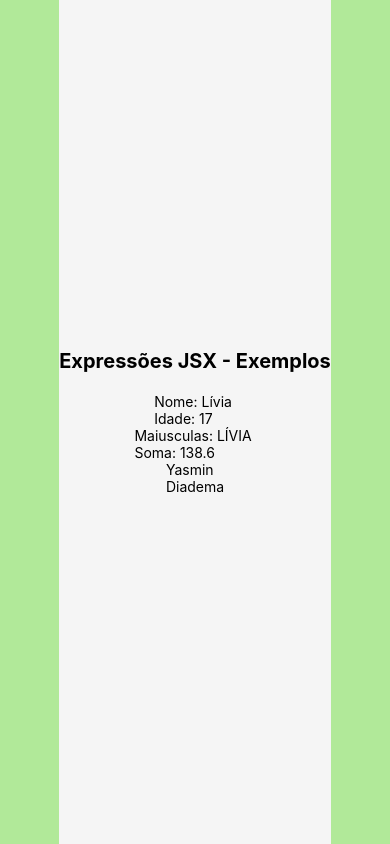
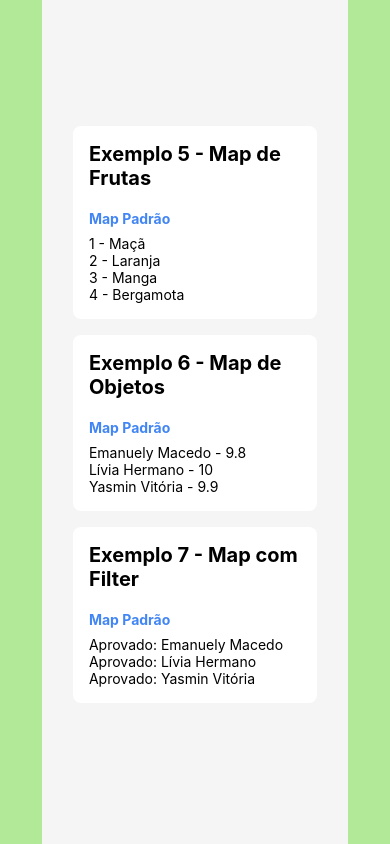
Before and after one commit to emanuely-padovan/first-app, a React Native app: screen / in a window 390 px wide. Built offline with nearby package versions, Linux system fonts and the light colour scheme.

Commit message:
Finalização da Aula

```diff
--- a/src/App.js
+++ b/src/App.js
@@ -1,11 +1,11 @@
 import { StatusBar } from 'expo-status-bar';
 import { StyleSheet, Text, View } from 'react-native';
-import { ExpressoesJSX } from './jsx_examples/02_expressoes';
+import Exemplo04 from './jsx_examples/04_listas';
 
 export default function App() {
   return (
     <View style={styles.container}>
-      <ExpressoesJSX/>
+      <Exemplo04/>
       <StatusBar style="auto" />
     </View>
   );
--- /dev/null
+++ b/src/jsx_examples/04_listas.js
@@ -0,0 +1,72 @@
+import { View, Text, StyleSheet } from "react-native";
+
+export default function Exemplo04() {
+    const frutas = ["Maçã", "Laranja", "Manga", "Bergamota"];
+    const usuarios = [
+        {id: 3, nome: "Emanuely Macedo", nota: 9.8},
+        {id: 1, nome: "Lívia Hermano", nota: 10},
+        {id: 2, nome: "Yasmin Vitória", nota: 9.9},
+    ];
+
+    return (
+    <View style={styles.container}>
+        <View style={styles.exemplo}>
+            <Text style={styles.titulo}>Exemplo 5 - Map de Frutas</Text>
+            <Text style={styles.subtitulo}>Map Padrão</Text>
+            {frutas.map((frutas, indice) => (
+                <Text key={indice}>
+                    {indice + 1} - {frutas}
+                </Text>
+            ))}
+        </View>
+
+        <View style={styles.exemplo}>
+            <Text style={styles.titulo}>Exemplo 6 - Map de Objetos</Text>
+            <Text style={styles.subtitulo}>Map Padrão</Text>
+            {usuarios.map((usuarios) => (
+                <Text key={usuarios.id}>
+                    {usuarios.nome} - {usuarios.nota}
+                </Text>
+            ))}
+        </View>
+
+        <View style={styles.exemplo}>
+            <Text style={styles.titulo}>Exemplo 7 - Map com Filter</Text>
+            <Text style={styles.subtitulo}>Map Padrão</Text>
+            {usuarios
+            .filter((usuarios) => usuarios.nota >= 7)
+            .map((usuarios) => (
+                <Text key={usuarios.id}>Aprovado: {usuarios.nome}</Text>
+            ))}
+        </View>
+
+    </View>
+    );
+}
+
+const styles = StyleSheet.create({
+    container: {
+        flex: 1,
+        justifyContent: "center",
+        alignItems: "center",
+        backgroundColor: "#f5f5f5",
+    },
+    titulo: {
+        fontSize: 20,
+        fontWeight: "bold",
+        marginBottom: 20,
+    },
+    subtitulo: {
+        fontSize: 14,
+        fontWeight: "bold",
+        color: "#4285f4",
+        marginBottom: 8,
+    },
+    exemplo: {
+        width: "80%",
+        padding: 16,
+        marginBottom: 16,
+        backgroundColor: "#fff",
+        borderRadius: 8,
+    },
+});
```
Also changed, not shown: src/jsx_examples/03_condicionais.js (added, +51 -0 lines), src/jsx_examples/scaffold.js (added, +38 -0 lines).
